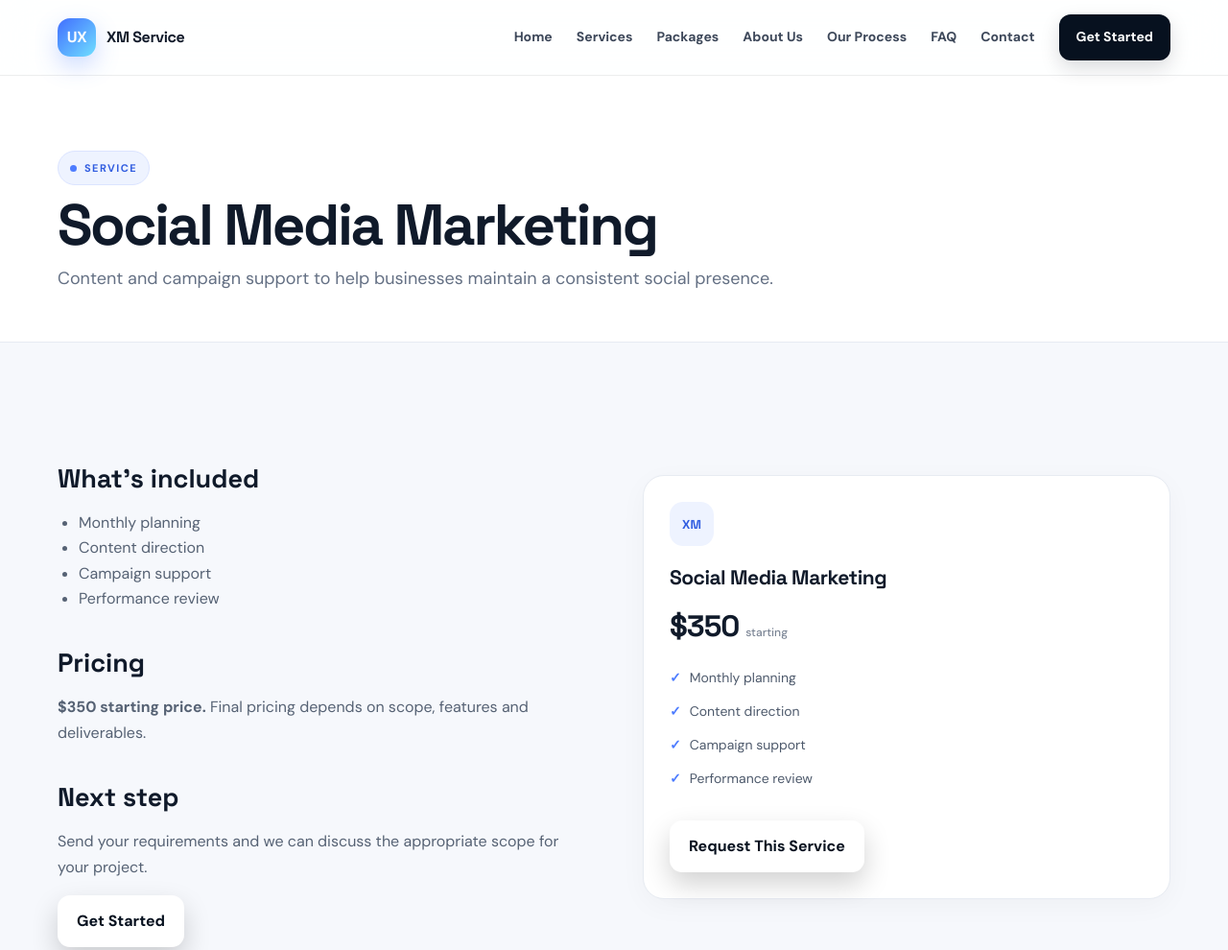
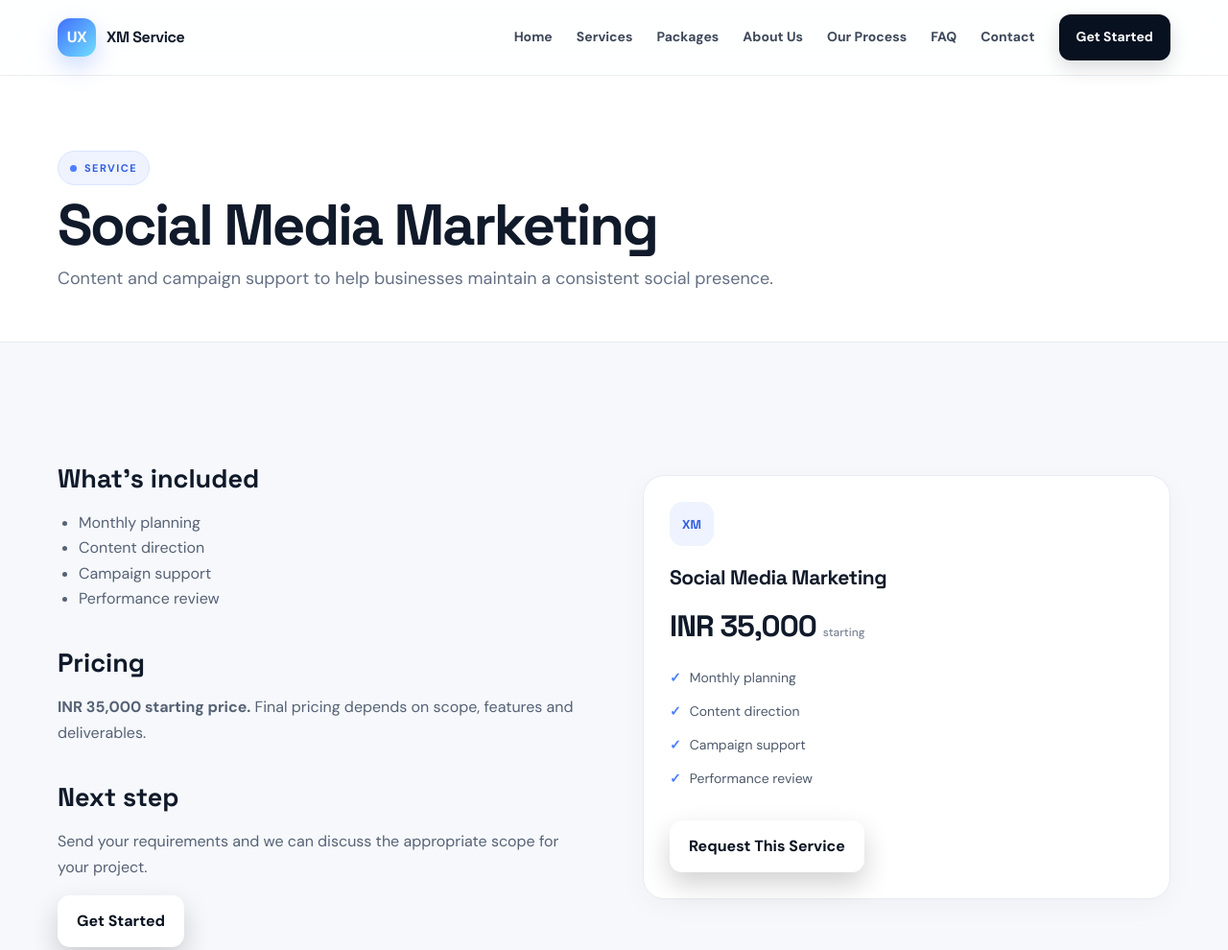
Before and after one commit to prateekgrewal123/uxdigitalgroup, a plain HTML site: page social-media-marketing.html in a window 1280 px wide. Shown: the top 990 px of the page at 96% size. Drawn offline with Linux system fonts and the light colour scheme.

Commit message:
Update social-media-marketing.html

```diff
--- a/social-media-marketing.html
+++ b/social-media-marketing.html
@@ -2,7 +2,7 @@
 <title>Social Media Marketing | XM Service</title><meta name="description" content="Digital marketing and technology services from XM SERVICE (GST Number - 06ELLPR9167R1ZR).">
 <link rel="stylesheet" href="assets/style.css"></head><body><header><div class="container"><div class="nav"><a class="logo" href="index.html"><span class="mark">UX</span><span>XM Service</span></a><nav class="links"><a class="" href="index.html">Home</a><a class="" href="services.html">Services</a><a class="" href="packages.html">Packages</a><a class="" href="about.html">About Us</a><a class="" href="process.html">Our Process</a><a class="" href="faq.html">FAQ</a><a class="" href="contact.html">Contact</a><a class="nav-cta" href="contact.html">Get Started</a></nav><button class="menu" data-menu aria-label="Open menu">☰</button></div></div></header>
 <main><section class="page-hero"><div class="container"><span class="eyebrow">Service</span><h1>Social Media Marketing</h1><p>Content and campaign support to help businesses maintain a consistent social presence.</p></div></section>
-<section><div class="container split"><div class="prose"><h2>What’s included</h2><ul><li>Monthly planning</li><li>Content direction</li><li>Campaign support</li><li>Performance review</li></ul><h2>Pricing</h2><p><strong>$350 starting price.</strong> Final pricing depends on scope, features and deliverables.</p><h2>Next step</h2><p>Send your requirements and we can discuss the appropriate scope for your project.</p><a class="btn primary" href="contact.html">Get Started</a></div><div class="card"><div class="icon">XM</div><h3>Social Media Marketing</h3><div class="price">$350 <small>starting</small></div><ul class="list"><li>Monthly planning</li><li>Content direction</li><li>Campaign support</li><li>Performance review</li></ul><a class="btn primary" href="contact.html">Request This Service</a></div></div></section></main>
+<section><div class="container split"><div class="prose"><h2>What’s included</h2><ul><li>Monthly planning</li><li>Content direction</li><li>Campaign support</li><li>Performance review</li></ul><h2>Pricing</h2><p><strong>INR 35,000 starting price.</strong> Final pricing depends on scope, features and deliverables.</p><h2>Next step</h2><p>Send your requirements and we can discuss the appropriate scope for your project.</p><a class="btn primary" href="contact.html">Get Started</a></div><div class="card"><div class="icon">XM</div><h3>Social Media Marketing</h3><div class="price">INR 35,000 <small>starting</small></div><ul class="list"><li>Monthly planning</li><li>Content direction</li><li>Campaign support</li><li>Performance review</li></ul><a class="btn primary" href="contact.html">Request This Service</a></div></div></section></main>
 <footer><div class="container"><div class="footer-grid">
 <div class="footer-brand"><a class="logo" href="index.html"><span class="mark">UX</span><span>XM SERVICE (GST Number - 06ELLPR9167R1ZR)</span></a>
 <p>Digital marketing and technology services for businesses seeking practical, modern solutions.</p></div>
```
